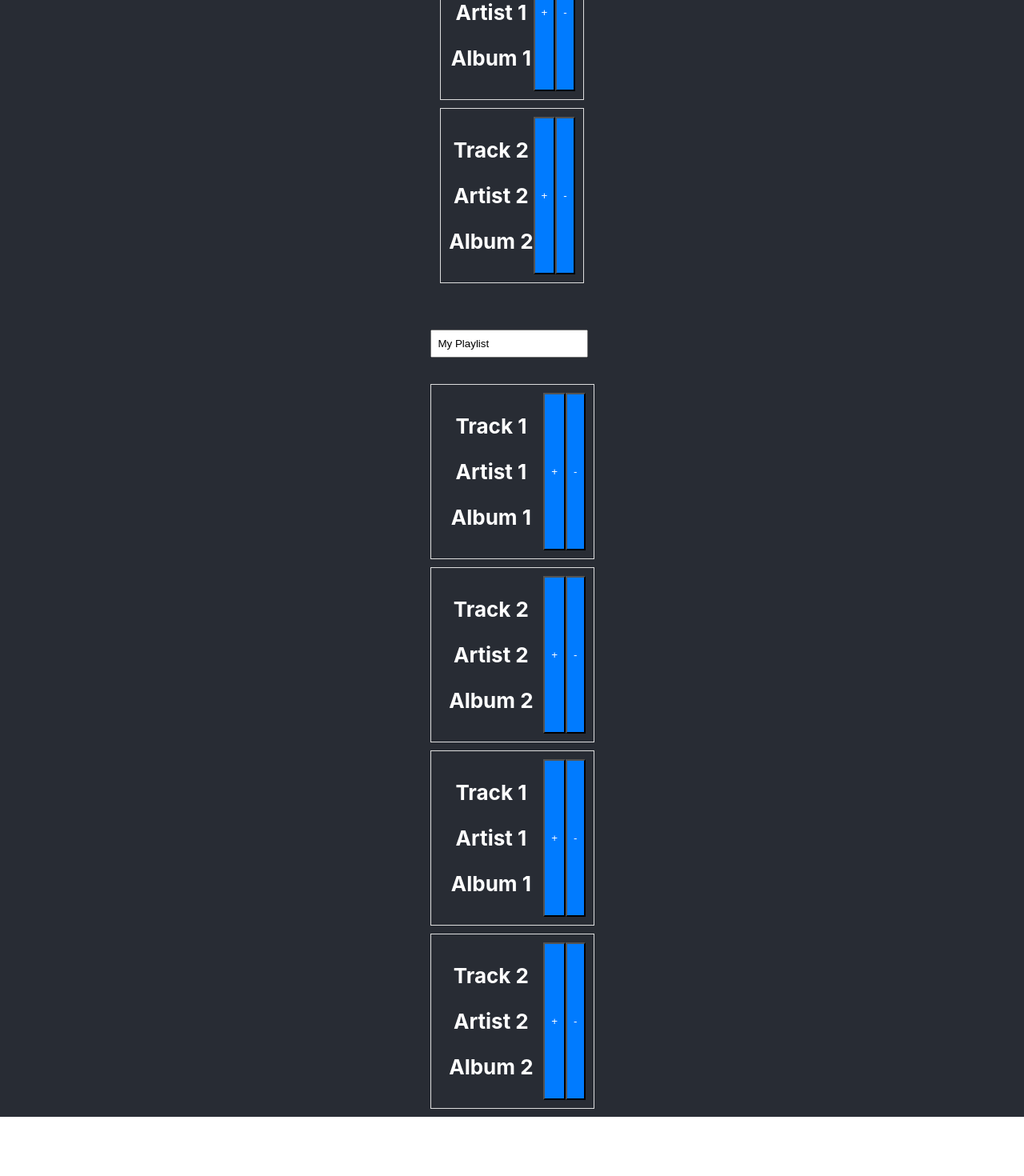
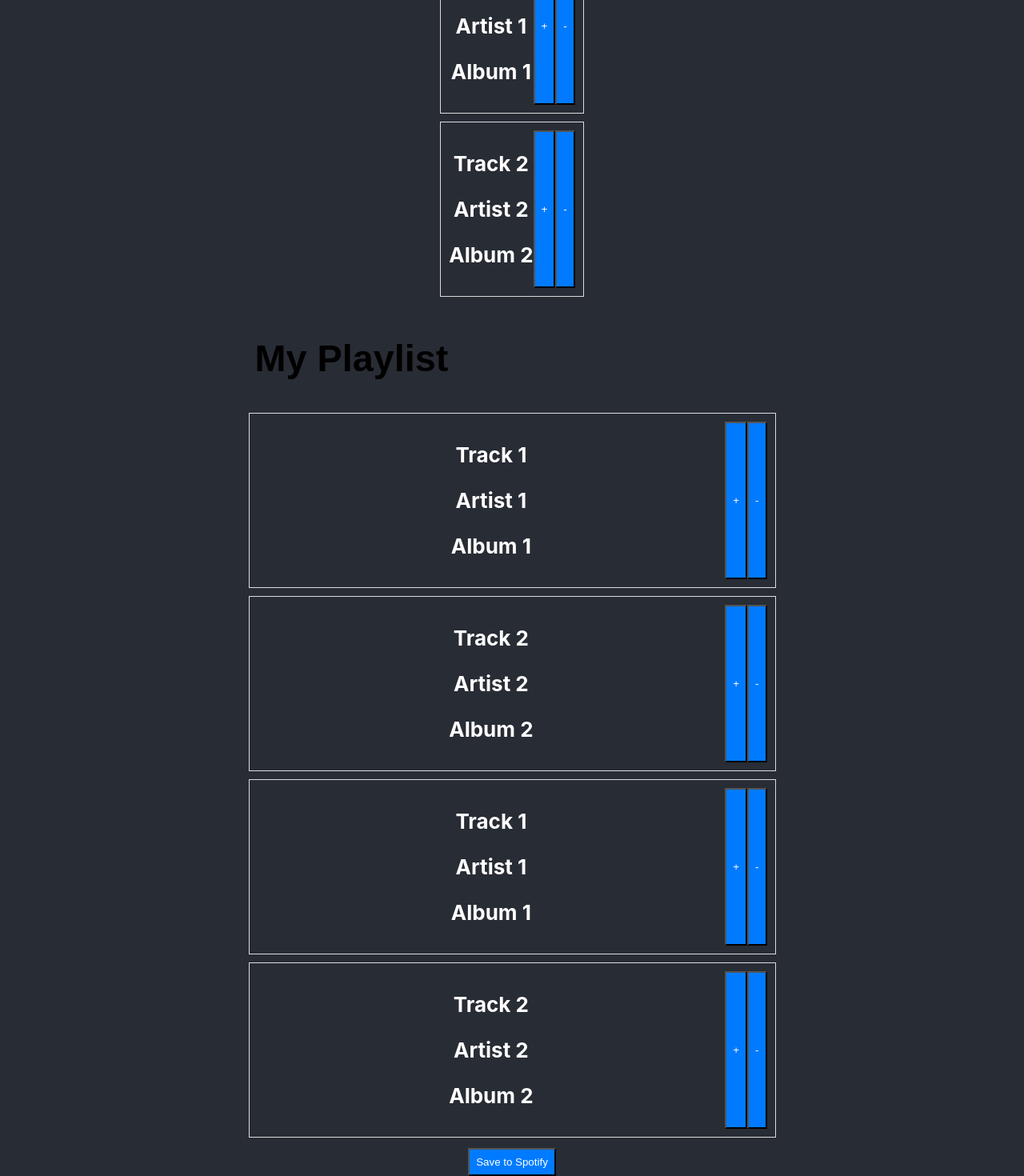
Before and after one commit to bwgcarey92/jammming, a React (Create React App) app: page / in a window 1280 px wide. Shown: the part 231-1701 px from the top of the page at 80% size. Before the commit the page ends 1627 px from the top, so only its background shows below. Built offline with nearby package versions, Linux system fonts and the light colour scheme.

Commit message:
added add to spotify button

```diff
--- a/src/components/PlayList/PlayList.css
+++ b/src/components/PlayList/PlayList.css
@@ -0,0 +1,7 @@
+input[type="text"] {
+    border: none;
+    font-size: 1.2em;
+    font-weight: bold;
+    outline: none;
+    background-color: transparent;
+}
--- a/src/components/PlayList/PlayList.js
+++ b/src/components/PlayList/PlayList.js
@@ -1,5 +1,6 @@
 import React, { useState } from "react";
 import TrackList from "../TrackList/TrackList";
+import './PlayList.css';
 
 
 const PlayList = ({ defaultTitle, defaultTracks }) => {
@@ -19,6 +20,14 @@ const PlayList = ({ defaultTitle, defaultTracks }) => {
         setPlayListTracks(updatedTracks);
     };
 
+    const saveToSpotify = () => {
+        const spotifyURIs = playListTracks.map((track) => track.uri);
+        console.log('Spotify URIs:', spotifyURIs);
+
+        setPlayListTitle('New Playlist');
+        setPlayListTracks([]);
+    };
+
     return (
         <div className="playlist">
             <h2>
@@ -29,8 +38,8 @@ const PlayList = ({ defaultTitle, defaultTracks }) => {
                 />
             </h2>
             <TrackList tracks={defaultTracks} onAdd={addTrack} onRemove={removeTrack} />
-            {}
             <TrackList tracks={playListTracks} onRemove={removeTrack} />
+            <button onClick={saveToSpotify}>Save to Spotify</button>
         </div>
     );
 };
```
